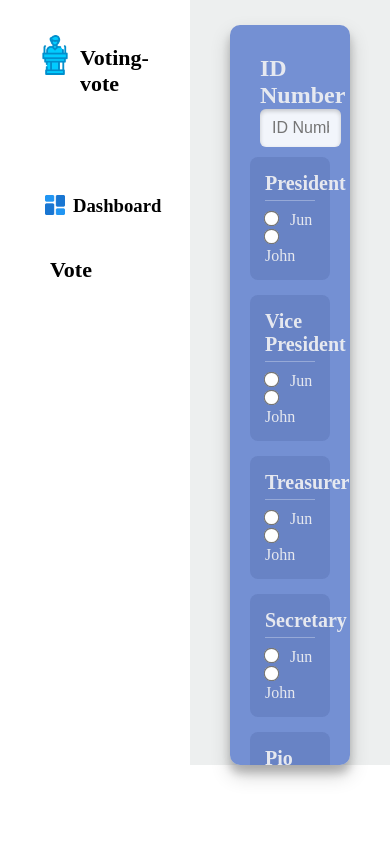
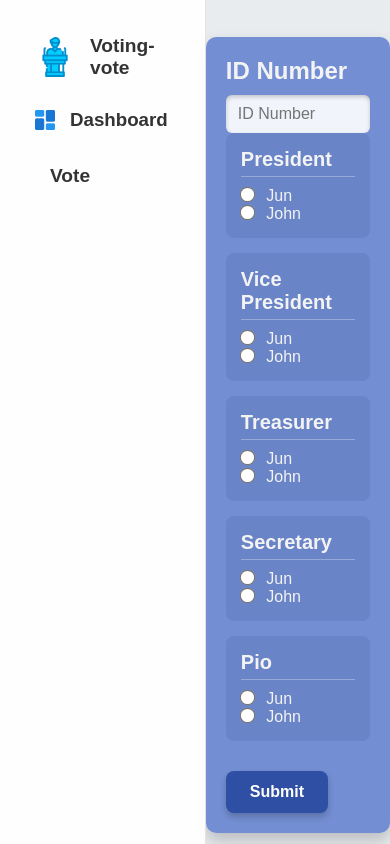
Before and after one commit to 2048391-JD/dashboard-voting, a plain HTML site: page index.html in a window 390 px wide. Drawn offline with Linux system fonts and the light colour scheme.

Commit message:
Improve css styling

```diff
--- a/style.css
+++ b/style.css
@@ -1,160 +1,112 @@
+/* Reset */
 * {
-  margin: 0%;
-  padding: 0%;
+  margin: 0;
+  padding: 0;
+  box-sizing: border-box; /* applied globally */
 }
+
 body {
   display: flex;
-}
-.sidebar {
-  width: 19%;               /* default on big screens */
-  min-height: 100vh;        /* full height of screen instead of fixed 1000px */
-  background-color: rgba(255, 255, 255, 0.712);
-  padding: 15px;
-  box-sizing: border-box;   /* prevents padding from breaking width */
+  min-height: 100vh;
+  font-family: Arial, sans-serif;
+  background-color: #f4f6f9;
+  color: #333;
 }
 
-/* For tablets */
+/* Sidebar */
+.sidebar {
+  width: 19%;
+  min-height: 100vh;
+  background-color: rgba(255, 255, 255, 0.9);
+  padding: 20px;
+  border-right: 1px solid rgba(0, 0, 0, 0.1);
+  transition: width 0.3s ease; /* smoother resizing */
+}
+
+/* Responsive sidebar */
 @media (max-width: 1024px) {
   .sidebar {
     width: 25%;
   }
-  #voting-name{
-    font-size:large;
+  #voting-name {
+    font-size: 1.1rem;
   }
 }
 
-/* For small screens (phones) */
 @media (max-width: 768px) {
   .sidebar {
-    width: 100%;        /* sidebar becomes full width */
-    min-height: auto;   /* let content decide height */
-    position: relative; /* no fixed layout issues */
+    width: 100%;
+    min-height: auto;
+    position: relative;
   }
-
-  #voting-name{
-    font-size: larger;
+  #voting-name {
+    font-size: 1.2rem;
   }
-
 }
 
-
-.title-box {
+/* Sidebar items */
+.title-box,
+.dashboard-box,
+.voting-box {
   display: flex;
-  width: 120px;
-  padding: 20px;
+  align-items: center;
+  gap: 10px;
+  padding: 15px;
+  border-radius: 8px;
+  cursor: pointer;
+  transition: background 0.3s ease;
 }
 
-#voting-name {
-  margin-top: 10px;
-  font-size: 22px;
+.title-box:hover,
+.dashboard-box:hover,
+.voting-box:hover {
+  background-color: rgba(0, 0, 0, 0.05);
 }
 
-.dashboard-box {
-  margin-top: 30%;
-  display: flex;
-  width: 100px;
-  padding: 30px;
-  cursor: pointer;
-}
-
-#dashboard-name {
-  margin-left: 8px;
-}
-
-.voting-box {
-  display: flex;
-  width: 100px;
-  margin-left: 30px;
-  cursor: pointer;
-}
-
+#dashboard-name,
 #voting-name {
   margin-left: 5px;
+  font-weight: 600;
 }
 
 #voting-img {
-  margin-top: 5px;
+  margin-top: 4px;
 }
 
 a {
-  list-style: none;
   text-decoration: none;
-  color: black;
+  color: inherit;
 }
 
+/* Main content */
 .main-content {
-  background-color: rgba(83, 107, 107, 0.158);
-  width: 2000px;
+  flex: 1; /* takes remaining space */
+  padding: 20px;
+  background-color: rgba(83, 107, 107, 0.08);
 }
 
+/* Cards */
 .card-d {
   padding: 2em;
   border-radius: 10px;
-  background-color: #3657aae1;
+  background-color: #3657aa;
+  color: #fff;
   text-align: start;
-  color: rgba(255, 255, 255, 0.904);
-}
-.grid-container {
-  display: grid;
-  margin-top: 10%;
-  grid-template-columns: repeat(3, 1fr); /* 3 equal columns */
-  gap: 15px;
-  padding: 20px;
-}
-@media (max-width: 900px) {
-  .grid-container {
-    grid-template-columns: repeat(2, 1fr); /* 2 columns on medium screens */
-  }
+  box-shadow: 0 4px 12px rgba(0, 0, 0, 0.15);
 }
 
-@media (max-width: 600px) {
-  .grid-container {
-    grid-template-columns: 1fr; /* 1 column on small screens */
-  }
-}
-
-#candid {
-  display: flex;
-  margin-top: 10px;
-  justify-content: space-between;
-  width: 100px;
-}
-
-.voting-container {
-  width: 40%;
-  height: 700px;
-  border-radius: 10px;
-  background-color: #5073cac4;
-  display: flex;
-  flex-direction: column; /* stack cards */
-  color: rgba(243, 243, 243, 0.904);
-  padding: 20px;
-  box-shadow: 0 8px 8px 0 rgba(0, 0, 0, 0.2),
-              0 10px 20px 0 rgba(0, 0, 0, 0.19);
-  margin-top: 25px;
-  overflow-y: auto; /* scroll if too many candidates */
-}
-
-.voting-content {
-  background-color: rgba(138, 151, 151, 0.158);
-  width: 2000px;
-  display: flex;
-  justify-content: center;
-  align-items: center;
-  flex-direction: column;
-}
-
-
-
 .card {
-  background: rgba(8, 19, 80, 0.1);
+  background: rgba(8, 19, 80, 0.08);
   padding: 15px;
   margin-bottom: 15px;
   border-radius: 8px;
   transition: transform 0.2s ease, background 0.3s ease;
 }
 
-
+.card:hover {
+  background: rgba(8, 19, 80, 0.15);
+  transform: translateY(-2px);
+}
 
 .card h2 {
   margin-bottom: 10px;
@@ -163,6 +115,47 @@ a {
   padding-bottom: 5px;
 }
 
+/* Grid layout */
+.grid-container {
+  display: grid;
+  margin-top: 5%;
+  grid-template-columns: repeat(auto-fit, minmax(250px, 1fr));
+  gap: 15px;
+  padding: 20px;
+}
+
+@media (max-width: 600px) {
+  .grid-container {
+    grid-template-columns: 1fr;
+  }
+}
+
+/* Voting section */
+.voting-container {
+  width: 100%;
+  max-width: 500px;
+  height: auto;
+  border-radius: 10px;
+  background-color: #5073cac4;
+  display: flex;
+  flex-direction: column;
+  color: #f3f3f3;
+  padding: 20px;
+  box-shadow: 0 8px 16px rgba(0, 0, 0, 0.2);
+  margin-top: 25px;
+  overflow-y: auto;
+}
+
+.voting-content {
+  background-color: rgba(138, 151, 151, 0.1);
+  width: 100%;
+  display: flex;
+  justify-content: center;
+  align-items: center;
+  flex-direction: column;
+}
+
+/* Inputs */
 label {
   font-size: 16px;
   cursor: pointer;
@@ -173,6 +166,7 @@ input[type="radio"] {
   transform: scale(1.2);
   cursor: pointer;
 }
+
 input[type="submit"] {
   background-color: #2e4fa3;
   color: #fff;
@@ -184,7 +178,7 @@ input[type="submit"] {
   cursor: pointer;
   transition: background 0.3s ease, transform 0.2s ease;
   margin-top: 15px;
-  box-shadow: 0 4px 6px rgba(0,0,0,0.2);
+  box-shadow: 0 4px 6px rgba(0, 0, 0, 0.2);
 }
 
 input[type="submit"]:hover {
@@ -197,12 +191,8 @@ input[type="submit"]:active {
   transform: translateY(0);
 }
 
-.id_num{
-    margin: 10px;
-}
-
 input[type="text"] {
-  width: 95%;
+  width: 100%;
   padding: 10px 12px;
   border: none;
   border-radius: 6px;
@@ -210,11 +200,11 @@ input[type="text"] {
   outline: none;
   background-color: rgba(255, 255, 255, 0.9);
   color: #333;
-  box-shadow: inset 0 2px 4px rgba(0,0,0,0.2);
+  box-shadow: inset 0 2px 4px rgba(0, 0, 0, 0.2);
   transition: all 0.2s ease;
+  margin-top: 10px;
 }
 
-/* Focus effect */
 input[type="text"]:focus {
   background-color: #fff;
   box-shadow: 0 0 5px #2e4fa3;
```
